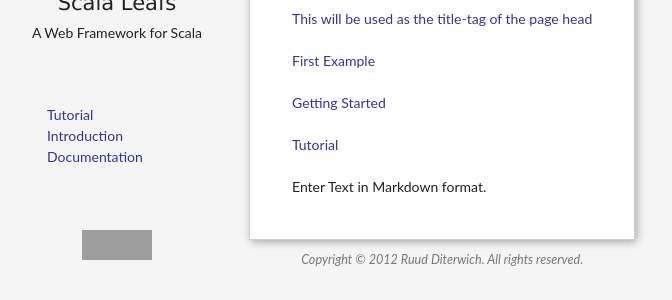
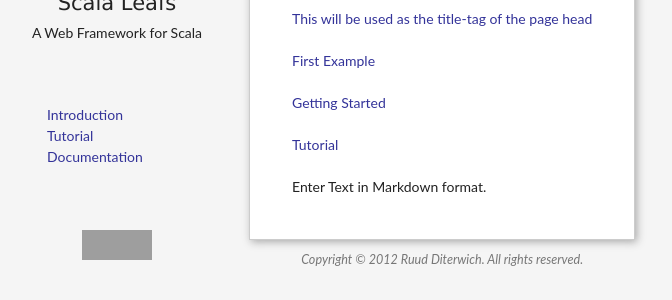
Before and after one commit to scalastuff/scalaleafs, a Jekyll site: the page built from index.md, in a window 1280 px wide, cut to the strip 121-421 px from the top of the page. Shown: the whole strip, without its empty margins (15-687 px from the left). Built offline with Jekyll 4.4.1, drawn with Linux system fonts in a browser that asks for light colours; grey boxes are pictures that could not be loaded.

Commit message:
Updated _layouts/default.html

```diff
--- a/_layouts/default.html
+++ b/_layouts/default.html
@@ -27,8 +27,8 @@
 
                   <div class="menu" style="margin-top: 40px; text-align: center;">
                     <div style="display: inline-block; text-align: left; min-width: 140px;">
-                      <a class="menu1{% if page.category == "Tutorial" %} active{% endif %}" href="tutorial/tutorial.html">Tutorial</a>
-            {% if page.category == "Tutorial" %}
+                      <a class="menu1{% if page.category == "Introduction" %} active{% endif %}" href="introduction/introduction.html">Introduction</a>
+            {% if page.category == "Introduction" %}
             {% for p in site.pages %}
             {% if p.category == page.category %}
             {% for index in (1..20) %}
@@ -39,7 +39,8 @@
             {% endif %}
             {% endfor %}
             {% endif %}
-                      <a class="menu1{% if page.category == "Introduction" %} active{% endif %}" href="introduction/introduction.html">Introduction</a>
+
+                      <a class="menu1{% if page.category == "Tutorial" %} active{% endif %}" href="tutorial/tutorial.html">Tutorial</a>
             {% if page.category == "Tutorial" %}
             {% for p in site.pages %}
             {% if p.category == page.category %}
@@ -53,7 +54,7 @@
             {% endif %}
 
                       <a class="menu1{% if page.category == "Documentation" %} active{% endif %}" href="documentation/documentation.html">Documentation</a>
-            {% if page.category == "Tutorial" %}
+            {% if page.category == "Documentation" %}
             {% for p in site.pages %}
             {% if p.category == page.category %}
             {% for index in (1..20) %}
```
